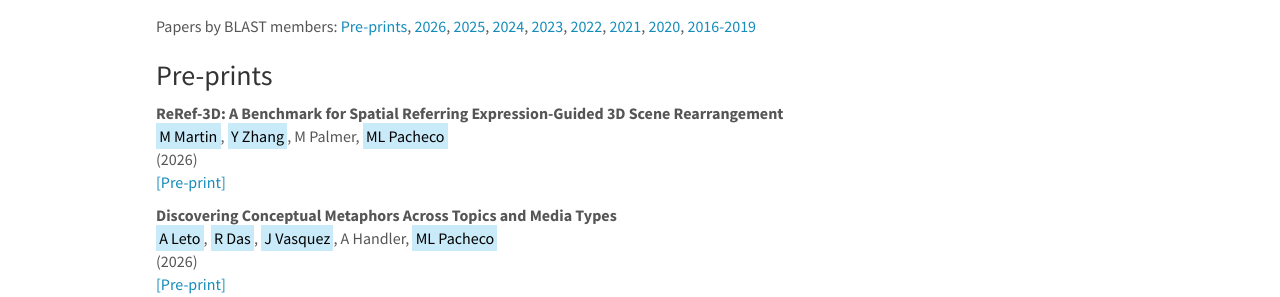
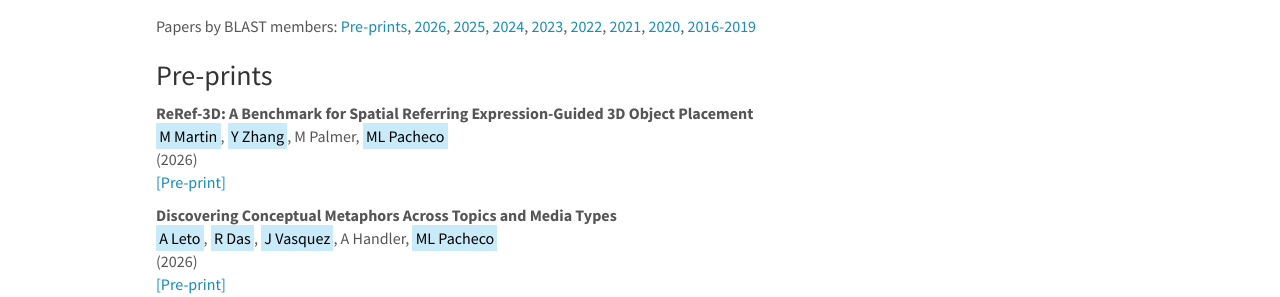
Before and after one commit to blast-cu/blast-cu.github.io, a Jekyll site: the page built from _pages/publications.md, in a window 1280 px wide and 900 px high. Shown: the part 125-422 px from the top of the window. Built offline with Jekyll 4.4.1, drawn with Linux system fonts in a browser that asks for light colours; nearby versions of some CDN libraries.

Commit message:
Update publist_preprint.yml

```diff
--- a/_data/publist_preprint.yml
+++ b/_data/publist_preprint.yml
@@ -1,4 +1,4 @@
-- title: "ReRef-3D: A Benchmark for Spatial Referring Expression-Guided 3D Scene Rearrangement"
+- title: "ReRef-3D:  A Benchmark for Spatial Referring Expression-Guided 3D Object Placement"
   authors: <mark>M Martin</mark>, <mark>Y Zhang</mark>, M Palmer, <mark>ML Pacheco</mark>
   highlight: 0
   link:
```
